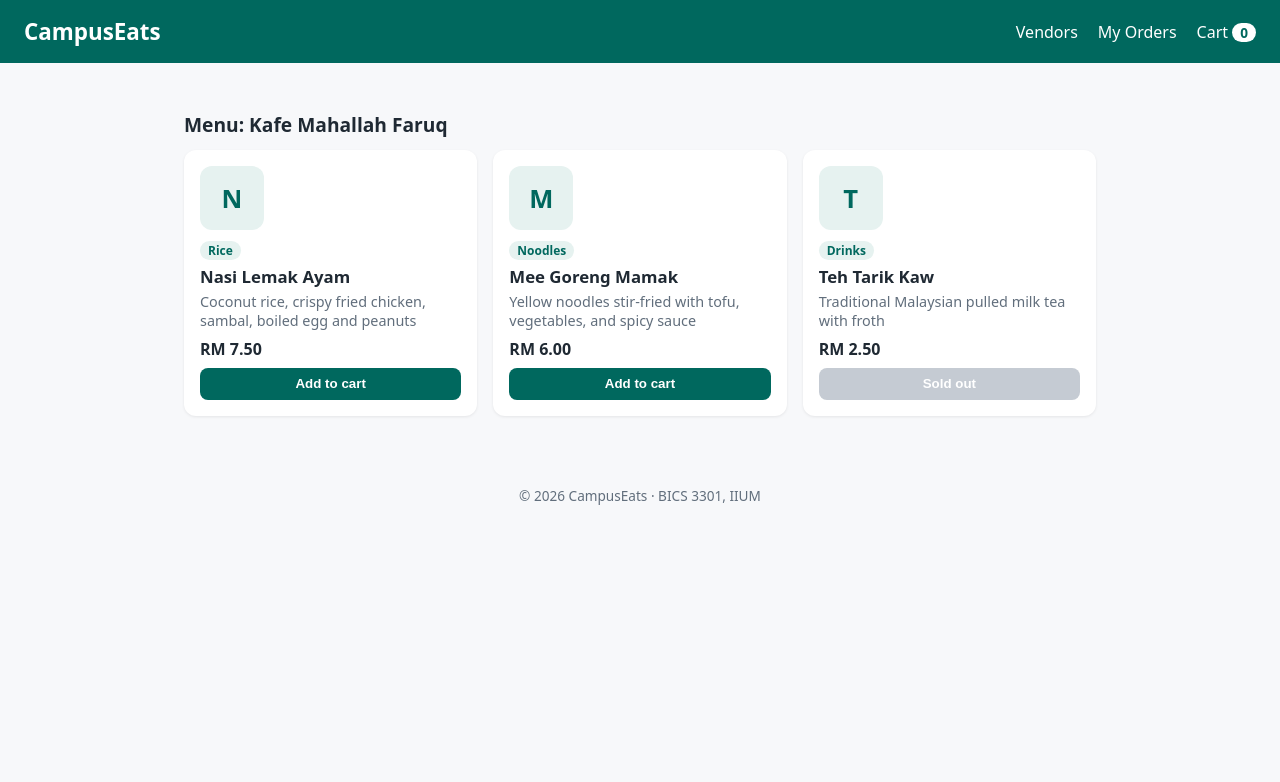
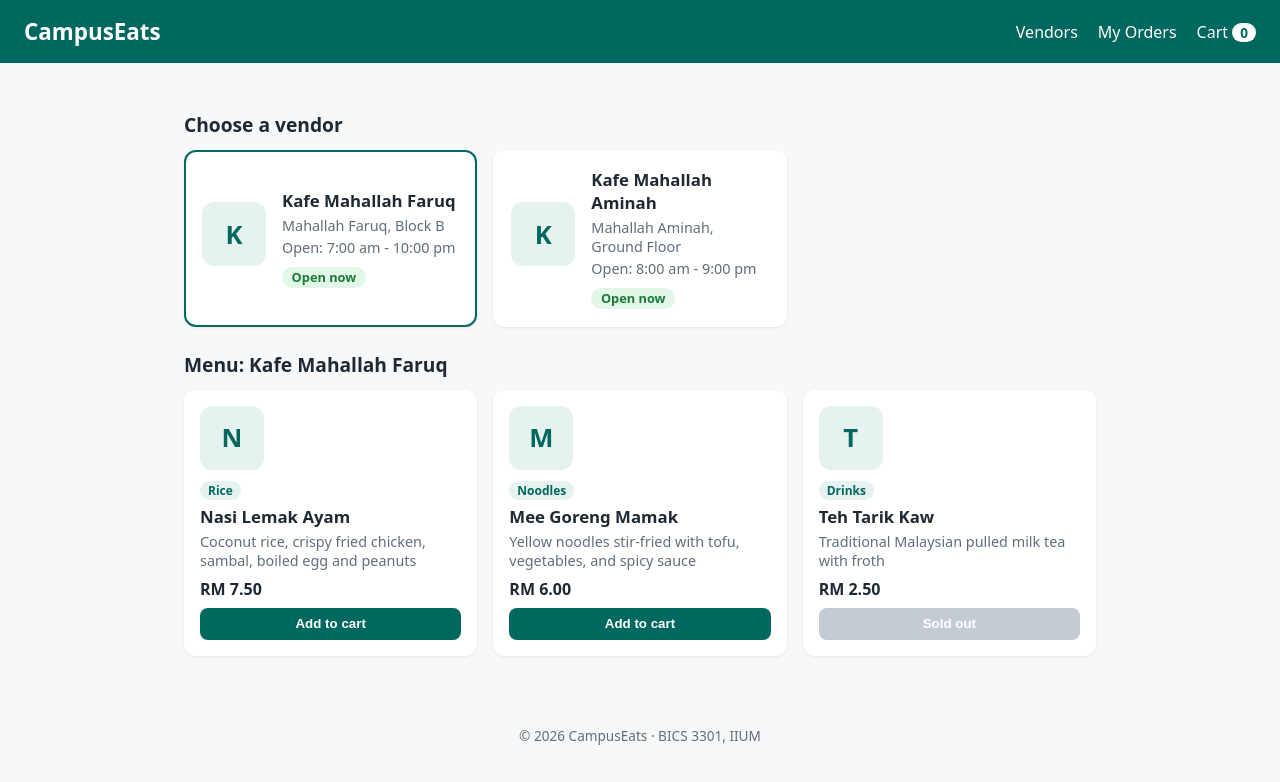
Before and after one commit to amie1212/campuseats-2417175, a React (Vite) app: page / in a window 1280 px wide. Shown: the top 782 px of the page. Built offline with nearby package versions, Linux system fonts and the light colour scheme.

Commit message:
Switch vendors with state

```diff
--- a/src/App.jsx
+++ b/src/App.jsx
@@ -1,15 +1,31 @@
+import { useState } from 'react'
 import vendors from './data/vendors.js'
 import Header from './components/Header.jsx'
+import VendorCard from './components/VendorCard.jsx'
 import MenuList from './components/MenuList.jsx'
 import Footer from './components/Footer.jsx'
 
 function App() {
-  const selectedVendor = vendors[0]
+  const [selectedVendorId, setSelectedVendorId] = useState(vendors[0].id)
+  const selectedVendor = vendors.find((v) => v.id === selectedVendorId)
 
   return (
     <>
       <Header />
       <main className="container">
+        <section>
+          <h2 className="section-title">Choose a vendor</h2>
+          <div className="vendor-grid">
+            {vendors.map((vendor) => (
+              <VendorCard
+                key={vendor.id}
+                vendor={vendor}
+                isSelected={vendor.id === selectedVendorId}
+                onSelect={setSelectedVendorId}
+              />
+            ))}
+          </div>
+        </section>
         <section>
           <h2 className="section-title">Menu: {selectedVendor.name}</h2>
           <MenuList items={selectedVendor.menu} />
--- a/src/components/VendorCard.jsx
+++ b/src/components/VendorCard.jsx
@@ -1,23 +1,20 @@
-function VendorCard() {
-  const vendor = {
-    name: 'Kafe Mahallah Faruq',
-    location: 'Mahallah Faruq, Block B',
-    openHours: '7:00 am – 10:00 pm',
-    isOpen: true,
-  }
-
+function VendorCard({ vendor, isSelected, onSelect }) {
   return (
-    <div className="card vendor-card">
-      <div className="thumb">{vendor.name.charAt(0)}</div>
+    <button
+      type="button"
+      className={isSelected ? 'card vendor-card selected' : 'card vendor-card'}
+      onClick={() => onSelect(vendor.id)}
+    >
+      <div className="thumb" aria-hidden="true">{vendor.name.charAt(0)}</div>
       <div>
         <h3>{vendor.name}</h3>
         <p className="muted">{vendor.location}</p>
         <p className="muted">Open: {vendor.openHours}</p>
-        <span className={`status ${vendor.isOpen ? 'open' : 'closed'}`}>
+        <span className={vendor.isOpen ? 'status open' : 'status closed'}>
           {vendor.isOpen ? 'Open now' : 'Closed'}
         </span>
       </div>
-    </div>
+    </button>
   )
 }
 
```
